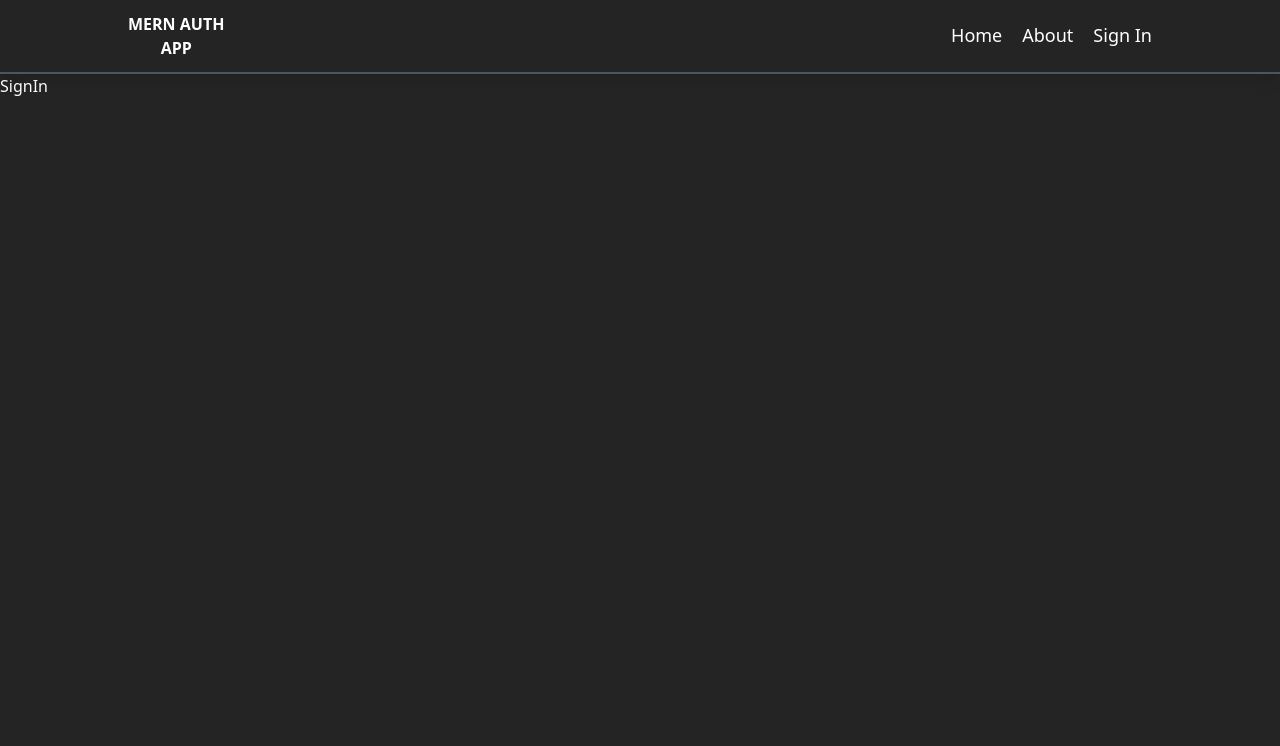
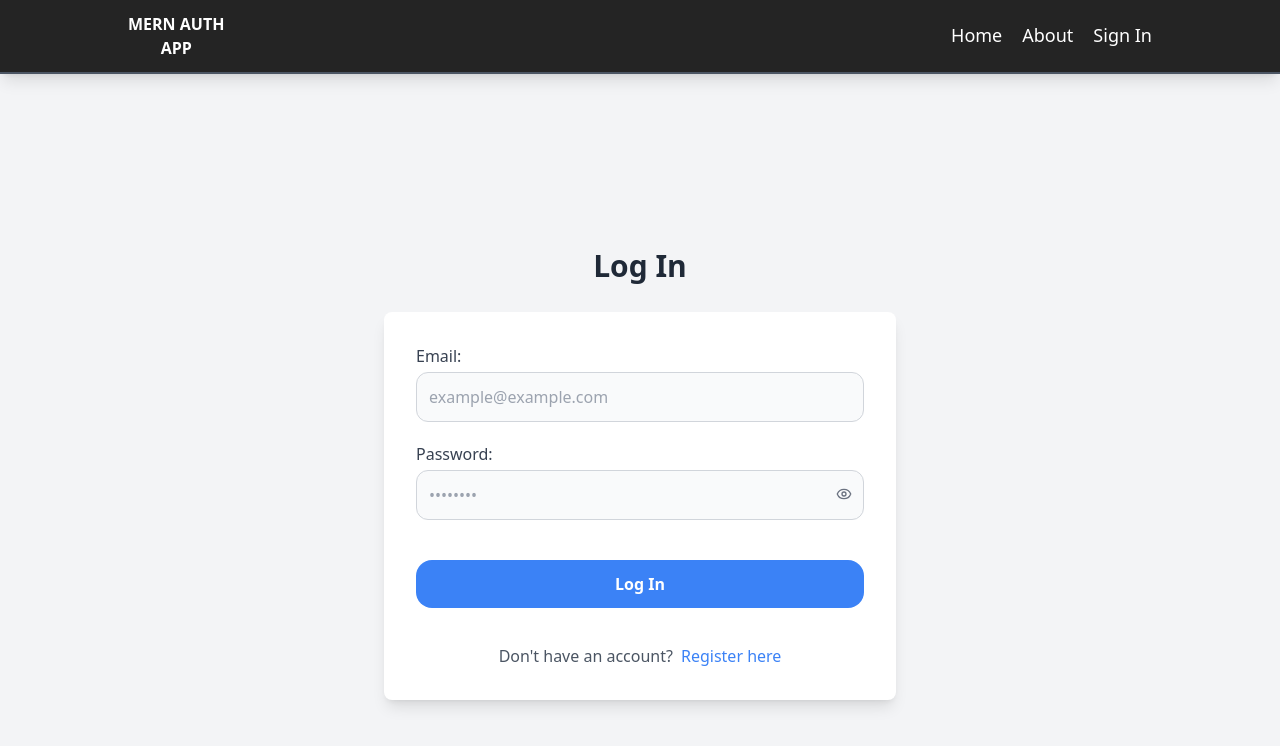
Before and after one commit to Bammytoye/MERN-AUTH, a React (Vite) app in the folder client/: page /sign-in in a window 1280 px wide. Shown: the top 746 px of the page. Built offline with nearby package versions, Linux system fonts and the light colour scheme.

Commit message:
SigninPage

```diff
--- a/client/src/pages/SignIn.jsx
+++ b/client/src/pages/SignIn.jsx
@@ -1,8 +1,143 @@
+import { useState } from "react";
+import { Link, useNavigate } from "react-router-dom";
+import { LuEye, LuEyeClosed } from "react-icons/lu";
 
 function SignIn() {
+    const [formData, setFormData] = useState({ email: "", password: "" });
+    const [showPassword, setShowPassword] = useState(false);
+    const [inputErrors, setInputErrors] = useState({});
+    const [loading, setLoading] = useState(false);
+    const navigate = useNavigate();
+
+    // Handle form input changes
+    const handleChange = (e) => {
+        const { id, value } = e.target;
+        setFormData({ ...formData, [id]: value });
+
+        // Clear specific input error when user types
+        setInputErrors((prevErrors) => ({ ...prevErrors, [id]: "" }));
+    };
+
+    // Validate inputs
+    const validateInputs = () => {
+        const errors = {};
+        if (!formData.email.trim()) errors.email = "Email is required.";
+        if (!formData.password.trim()) errors.password = "Password is required.";
+        return errors;
+    };
+
+    // Handle form submission
+    const handleSubmit = async (e) => {
+        e.preventDefault();
+
+        // Perform validation
+        const errors = validateInputs();
+        setInputErrors(errors);
+
+        if (Object.keys(errors).length > 0) return; // Prevent submission if errors exist
+
+        setLoading(true);
+
+        try {
+            const res = await fetch("http://localhost:4010/api/auth/signin", {
+                method: "POST",
+                headers: { "Content-Type": "application/json" },
+                body: JSON.stringify(formData),
+            });
+
+            const data = await res.json();
+            setLoading(false);
+
+            if (res.ok) {
+                navigate("/"); // Redirect on successful login
+            } else {
+                alert(data.message || "Invalid credentials. Please try again.");
+            }
+        } catch (error) {
+            console.error("Error during login:", error);
+            alert("An error occurred. Please try again.");
+            setLoading(false);
+        }
+    };
+
     return (
-        <div>SignIn</div>
-    )
+        <div className="flex flex-col items-center bg-gray-100 h-screen justify-center">
+            <h1 className="text-3xl font-bold text-center text-gray-800 mb-7">Log In</h1>
+
+            <form
+                onSubmit={handleSubmit}
+                className="flex flex-col gap-5 p-8 bg-white text-black rounded-lg shadow-lg w-full max-w-lg"
+            >
+                {/* Email Input */}
+                <div className="flex flex-col gap-1">
+                    <label htmlFor="email" className="text-gray-700 font-medium">
+                        Email:
+                    </label>
+                    <input
+                        type="email"
+                        id="email"
+                        value={formData.email}
+                        onChange={handleChange}
+                        placeholder="example@example.com"
+                        className={`p-3 bg-gray-50 border rounded-xl focus:outline-none focus:ring-1 ${
+                            inputErrors.email ? "border-red-500" : "border-gray-300"
+                        }`}
+                    />
+                    {inputErrors.email && (
+                        <p className="text-red-500 text-sm">{inputErrors.email}</p>
+                    )}
+                </div>
+
+                {/* Password Input */}
+                <div className="flex flex-col gap-1">
+                    <label htmlFor="password" className="text-gray-700 font-medium">
+                        Password:
+                    </label>
+                    <div className="relative">
+                        <input
+                            type={showPassword ? "text" : "password"}
+                            id="password"
+                            value={formData.password}
+                            onChange={handleChange}
+                            placeholder="••••••••"
+                            className={`p-3 bg-gray-50 border rounded-xl w-full focus:outline-none focus:ring-1 ${
+                                inputErrors.password ? "border-red-500" : "border-gray-300"
+                            }`}
+                        />
+                        <button
+                            type="button"
+                            onClick={() => setShowPassword(!showPassword)}
+                            className="absolute right-3 top-4 text-gray-500"
+                        >
+                            {showPassword ? <LuEyeClosed /> : <LuEye />}
+                        </button>
+                    </div>
+                    {inputErrors.password && (
+                        <p className="text-red-500 text-sm">{inputErrors.password}</p>
+                    )}
+                </div>
+
+                {/* Submit Button */}
+                <button
+                    type="submit"
+                    className={`mt-5 p-3 bg-blue-500 text-white font-semibold rounded-2xl hover:bg-blue-600 focus:outline-none focus:ring-2 focus:ring-blue-500 focus:ring-offset-2 ${
+                        loading ? "cursor-not-allowed opacity-70" : ""
+                    }`}
+                    disabled={loading}
+                >
+                    {loading ? "Loading..." : "Log In"}
+                </button>
+
+                {/* Registration Redirect */}
+                <div className="flex gap-2 justify-center mt-4 text-gray-600">
+                    <p>Don&#39;t have an account?</p>
+                    <Link to="/sign-up" className="text-blue-500 hover:underline">
+                        Register here
+                    </Link>
+                </div>
+            </form>
+        </div>
+    );
 }
 
-export default SignIn
+export default SignIn;
--- a/client/src/pages/SignUp.jsx
+++ b/client/src/pages/SignUp.jsx
@@ -64,7 +64,7 @@ function SignUp() {
     };
 
     return (
-        <div className="flex flex-col justify-center items-center bg-gray-100 min-h-screen">
+        <div className="flex flex-col  items-center bg-gray-100">
             <h1 className="text-3xl font-bold text-center text-gray-800 my-7">
                 Create a new account with us
             </h1>
@@ -144,13 +144,13 @@ function SignUp() {
                     }`}
                     disabled={loading}
                 >
-                    {loading ? 'Loading...' : 'Sign Up'}
+                    {loading ? 'Loading...' : 'Register'}
                 </button>
 
                 <div className="flex gap-2 justify-center mt-4 text-gray-600">
                     <p>Have an account?</p>
                     <Link to="/sign-in" className="text-blue-500 hover:underline">
-                        Sign in here
+                        Log in here
                     </Link>
                 </div>
             </form>
```
